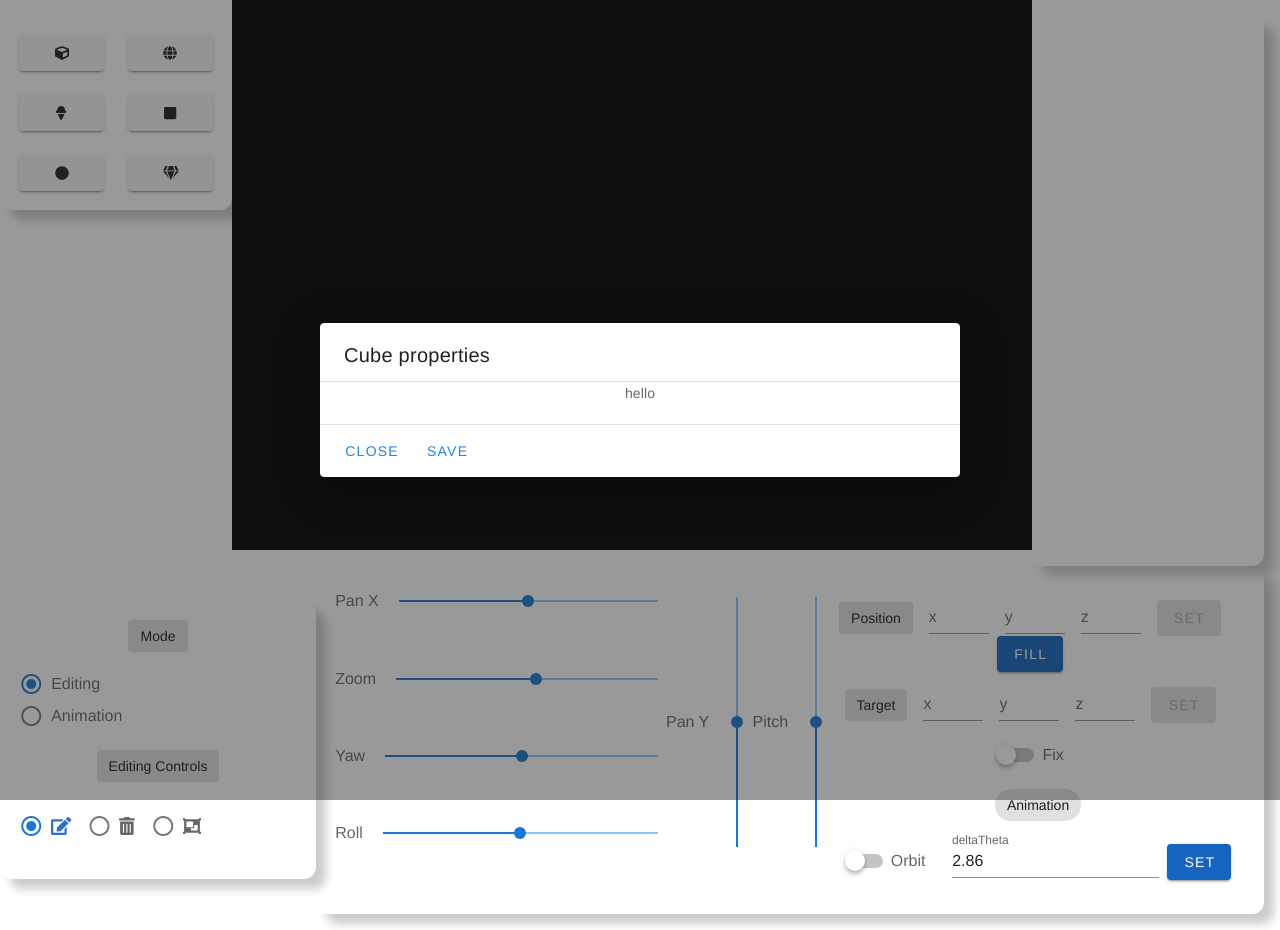
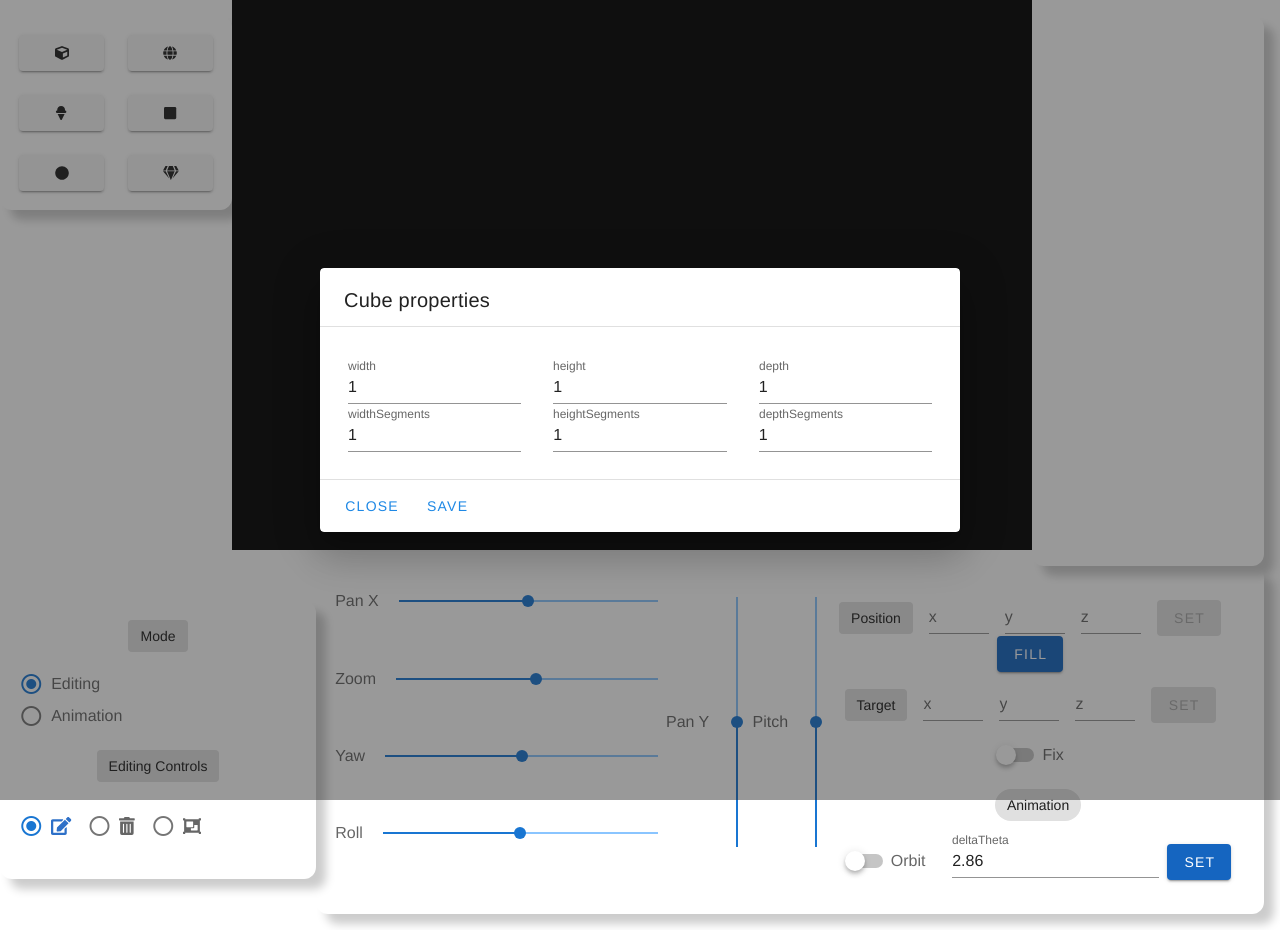
Before and after one commit to LuisPalominoTrevilla/gl-paint-3d, a Vue app: page / in a window 1280 px wide. Both pictures are taken after a click on the button 61 px from the left and 53 px from the top of the page. Built offline with nearby package versions, Linux system fonts and the light colour scheme.

Commit message:
Create box geometry with custom params

```diff
--- a/src/components/GeometryDialog.vue
+++ /dev/null
@@ -1,52 +0,0 @@
-<template>
-  <v-dialog v-model="dialog" scrollable>
-    <v-card>
-      <v-card-title>{{ dialogTitle }}</v-card-title>
-      <v-divider></v-divider>
-      <v-card-text>
-        hello
-      </v-card-text>
-      <v-divider></v-divider>
-      <v-card-actions>
-        <v-btn color="blue darken-1" text @click="dialog = false">Close</v-btn>
-        <v-btn color="blue darken-1" text @click="selectParameters">Save</v-btn>
-      </v-card-actions>
-    </v-card>
-  </v-dialog>
-</template>
-
-<script>
-import Constants from '../constants';
-
-export default {
-  data() {
-    return {
-      dialog: false,
-      geometryType: null
-    };
-  },
-  computed: {
-    dialogTitle() {
-      return this.geometryType != null
-        ? `${Constants.geometryNames[this.geometryType]} properties`
-        : '';
-    }
-  },
-  methods: {
-    open(type) {
-      this.dialog = true;
-      this.geometryType = type;
-    },
-    selectParameters() {
-      this.dialog = false;
-      this.$emit('parameters-selected', { type: this.geometryType });
-    }
-  }
-};
-</script>
-
-<style lang="scss" scoped>
-::v-deep .v-dialog {
-  width: 50%;
-}
-</style>
--- /dev/null
+++ b/src/components/GeometryDialog/BoxGeometryInputs.vue
@@ -0,0 +1,71 @@
+<template>
+  <div>
+    <div class="d-flex">
+      <v-text-field
+        v-model="params.width"
+        class="number-input"
+        label="width"
+        hide-details="auto"
+        type="number"
+      />
+      <v-text-field
+        v-model="params.height"
+        class="number-input"
+        label="height"
+        hide-details="auto"
+        type="number"
+      />
+      <v-text-field
+        v-model="params.depth"
+        class="number-input"
+        label="depth"
+        hide-details="auto"
+        type="number"
+      />
+    </div>
+    <div class="d-flex">
+      <v-text-field
+        v-model="params.widthSegments"
+        class="number-input"
+        label="widthSegments"
+        hide-details="auto"
+        type="number"
+      />
+      <v-text-field
+        v-model="params.heightSegments"
+        class="number-input"
+        label="heightSegments"
+        hide-details="auto"
+        type="number"
+      />
+      <v-text-field
+        v-model="params.depthSegments"
+        class="number-input"
+        label="depthSegments"
+        hide-details="auto"
+        type="number"
+      />
+    </div>
+  </div>
+</template>
+
+<script>
+export default {
+  props: {
+    params: {
+      type: Object,
+      required: true
+    }
+  }
+};
+</script>
+
+<style lang="scss" scoped>
+.number-input {
+  margin-right: 2rem;
+
+  &:last-child {
+    margin-right: 0;
+  }
+}
+</style>
--- /dev/null
+++ b/src/components/GeometryDialog/GeometryDialog.vue
@@ -0,0 +1,86 @@
+<template>
+  <v-dialog v-model="dialog" scrollable>
+    <v-card>
+      <v-card-title>{{ dialogTitle }}</v-card-title>
+      <v-divider></v-divider>
+      <box-geometry-inputs
+        v-show="cubeSelected"
+        class="ma-7"
+        :params="geometryParameters[geometryType]"
+      />
+      <v-divider></v-divider>
+      <v-card-actions>
+        <v-btn color="blue darken-1" text @click="dialog = false">Close</v-btn>
+        <v-btn color="blue darken-1" text @click="selectParameters">Save</v-btn>
+      </v-card-actions>
+    </v-card>
+  </v-dialog>
+</template>
+
+<script>
+import BoxGeometryInputs from './BoxGeometryInputs';
+import Constants from '../../constants';
+
+export default {
+  components: {
+    BoxGeometryInputs
+  },
+  data() {
+    return {
+      dialog: false,
+      geometryType: null,
+      geometryParameters: {}
+    };
+  },
+  beforeMount() {
+    this.resetParams();
+  },
+  computed: {
+    dialogTitle() {
+      return this.geometryType != null
+        ? `${Constants.geometryNames[this.geometryType]} properties`
+        : '';
+    },
+    cubeSelected() {
+      return this.geometryType === Constants.geometries.cube;
+    }
+  },
+  methods: {
+    open(type) {
+      this.dialog = true;
+      this.geometryType = type;
+      this.resetParams();
+    },
+    selectParameters() {
+      this.dialog = false;
+      this.$emit('parameters-selected', {
+        type: this.geometryType,
+        params: this.geometryParameters[this.geometryType]
+      });
+    },
+    resetParams() {
+      this.geometryParameters = {
+        [Constants.geometries.cube]: {
+          width: 1,
+          height: 1,
+          depth: 1,
+          widthSegments: 1,
+          heightSegments: 1,
+          depthSegments: 1
+        },
+        [Constants.geometries.sphere]: {},
+        [Constants.geometries.cone]: {},
+        [Constants.geometries.plane]: {},
+        [Constants.geometries.cylinder]: {},
+        [Constants.geometries.icosahedron]: {}
+      };
+    }
+  }
+};
+</script>
+
+<style lang="scss" scoped>
+::v-deep .v-dialog {
+  width: 50%;
+}
+</style>
--- a/src/components/GeometryToolbox.vue
+++ b/src/components/GeometryToolbox.vue
@@ -16,7 +16,7 @@
 
 <script>
 import GeometryTool from './GeometryTool';
-import GeometryDialog from './GeometryDialog';
+import GeometryDialog from './GeometryDialog/GeometryDialog';
 import GeometryFactory from '../factories/geometryFactory';
 import Constants from '../constants';
 import * as Three from 'three';
@@ -35,8 +35,8 @@ export default {
   },
 
   methods: {
-    createMesh({ type }) {
-      const geometry = GeometryFactory.create(type);
+    createMesh(geometryData) {
+      const geometry = GeometryFactory.create(geometryData);
       // TODO: Create selected material using own factory
       const material = new Three.MeshBasicMaterial();
       this.$emit('create-mesh', { geometry, material });
--- a/src/factories/geometryFactory.js
+++ b/src/factories/geometryFactory.js
@@ -2,10 +2,17 @@ import * as Three from 'three';
 import Constants from '../constants';
 
 export default {
-  create(type) {
+  create({ type, params }) {
     switch (type) {
       case Constants.geometries.cube: {
-        return new Three.BoxGeometry(0.2, 0.2, 0.2);
+        return new Three.BoxGeometry(
+          params.width,
+          params.height,
+          params.depth,
+          params.widthSegments,
+          params.heightSegments,
+          params.depthSegments
+        );
       }
 
       case Constants.geometries.sphere: {
```
